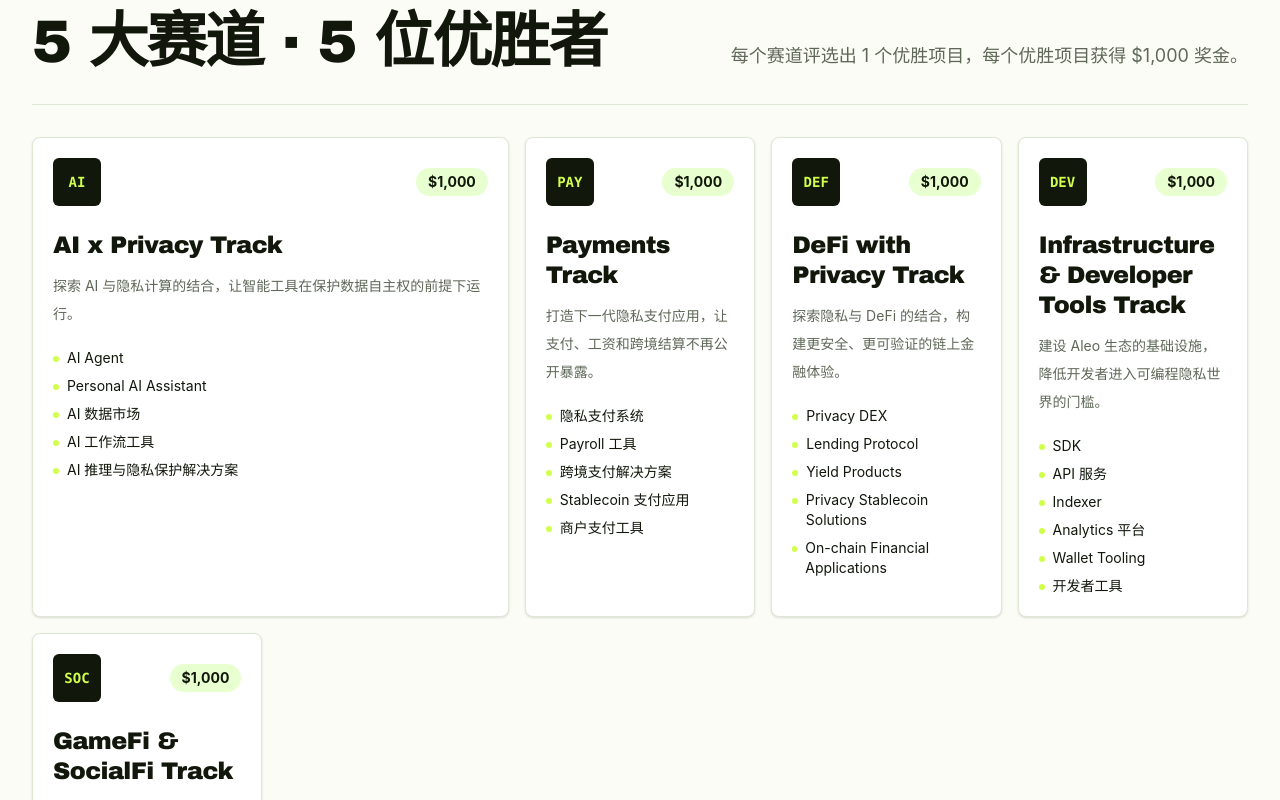
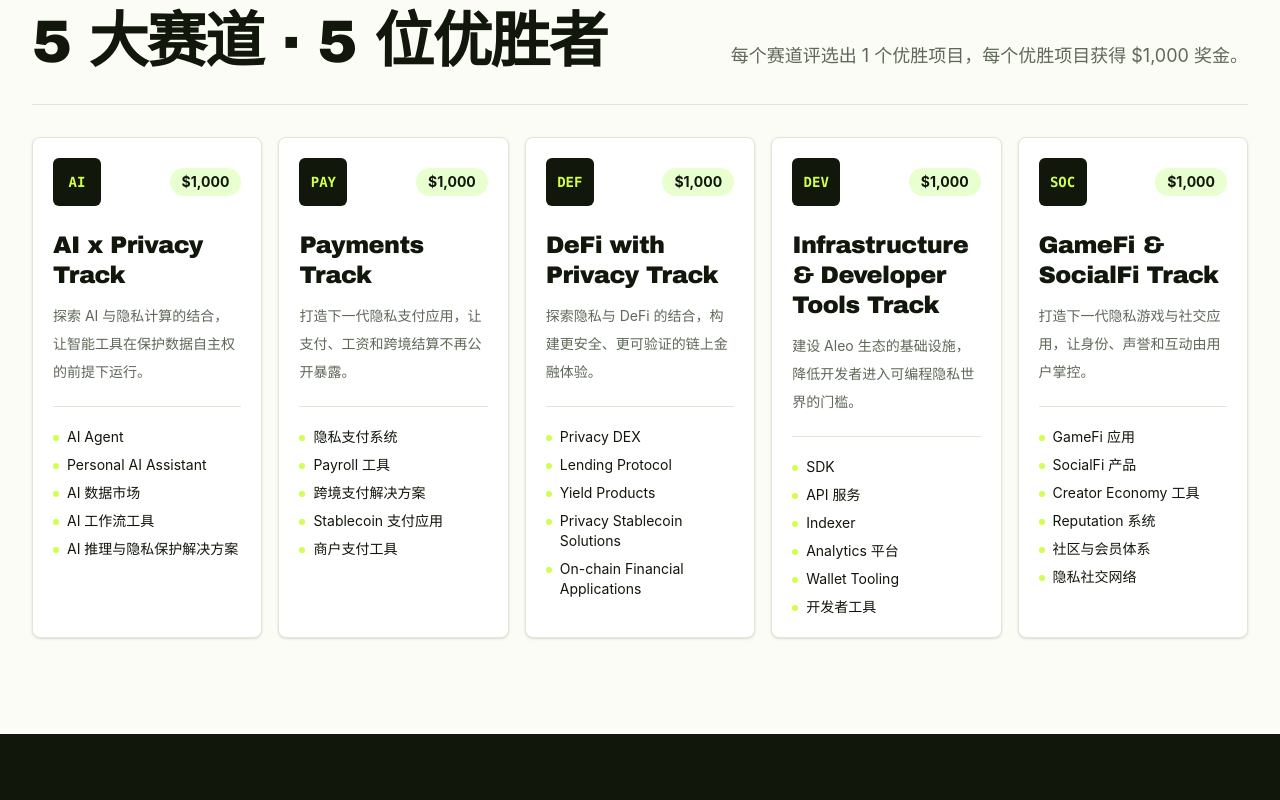
Before and after one commit to dajiangjunok/aleo-hackathon, a Next.js app: page / in a window 1280 px wide. Shown: the part 1740-2540 px from the top of the page. Built offline with nearby package versions, Linux system fonts and the light colour scheme.

Commit message:
style: Prize Pool

```diff
--- a/src/app/page.tsx
+++ b/src/app/page.tsx
@@ -367,13 +367,11 @@
             </p>
           </div>
 
-          <div className="mt-8 grid gap-4 lg:grid-cols-5">
-            {tracks.map((track, index) => (
+          <div className="mt-8 grid items-stretch gap-4 sm:grid-cols-2 lg:grid-cols-3 xl:grid-cols-5">
+            {tracks.map((track) => (
               <article
                 key={track.title}
-                className={`rounded-[8px] border border-[var(--line)] bg-white p-5 shadow-sm transition duration-300 hover:-translate-y-1 hover:border-[var(--aleo-green)] hover:shadow-[0_22px_70px_rgba(17,23,11,0.1)] ${
-                  index === 0 ? "lg:col-span-2" : ""
-                }`}
+                className="flex h-full flex-col rounded-[8px] border border-[var(--line)] bg-white p-5 shadow-sm transition duration-300 hover:-translate-y-1 hover:border-[var(--aleo-green)] hover:shadow-[0_22px_70px_rgba(17,23,11,0.1)]"
               >
                 <div className="flex items-center justify-between gap-3">
                   <span className="grid size-12 place-items-center rounded-[6px] bg-[var(--ink)] font-mono text-sm font-bold text-[var(--aleo-green)]">
@@ -383,16 +381,16 @@
                     $1,000
                   </span>
                 </div>
-                <h3 className="mt-6 font-display text-2xl font-black leading-tight tracking-tight">
+                <h3 className="mt-6 font-display text-2xl font-black leading-tight tracking-tight sm:min-h-[3.75rem]">
                   {track.title}
                 </h3>
-                <p className="mt-3 text-sm leading-7 text-[var(--muted)]">
+                <p className="mt-3 text-sm leading-7 text-[var(--muted)] sm:min-h-[5.25rem]">
                   {track.summary}
                 </p>
-                <ul className="mt-5 space-y-2 text-sm text-[var(--ink)]">
+                <ul className="mt-5 space-y-2 border-t border-[var(--line)] pt-5 text-sm text-[var(--ink)]">
                   {track.ideas.map((idea) => (
                     <li key={idea} className="flex gap-2">
-                      <span className="mt-2 size-1.5 rounded-full bg-[var(--aleo-green)]" />
+                      <span className="mt-2 size-1.5 shrink-0 rounded-full bg-[var(--aleo-green)]" />
                       <span>{idea}</span>
                     </li>
                   ))}
```
